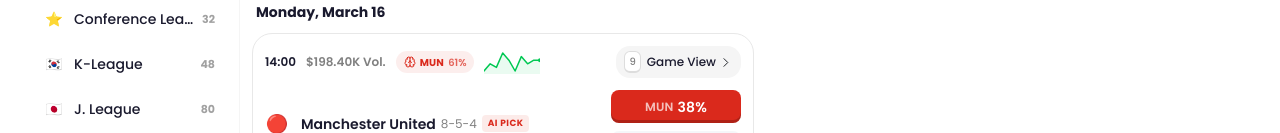
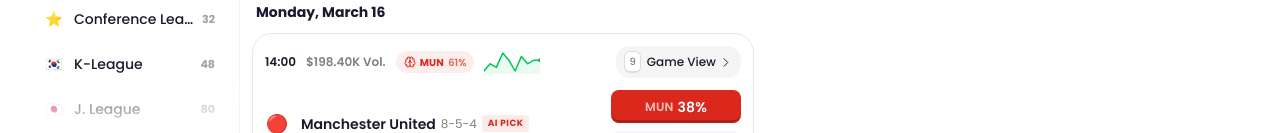
Before and after one commit to ajagatobby/polygee-web, a Next.js app: page / in a window 1280 px wide. Shown: the part 667-800 px from the top of the page. Built offline with nearby package versions, Linux system fonts and the light colour scheme.

Commit message:
style: add bottom fade mask to sidebar for smooth scroll cutoff

```diff
--- a/components/layout/sidebar.tsx
+++ b/components/layout/sidebar.tsx
@@ -19,7 +19,8 @@
   };
 
   return (
-    <aside className="hidden lg:flex w-[240px] shrink-0 flex-col py-8 px-3 overflow-y-auto scrollbar-thin sticky top-[60px] border-r border-neutral-100" style={{ height: "calc(100vh - 60px)" }}>
+    <div className="hidden lg:block relative w-[240px] shrink-0 sticky top-[60px] border-r border-neutral-100" style={{ height: "calc(100vh - 60px)" }}>
+    <aside className="flex flex-col py-8 px-3 overflow-y-auto scrollbar-thin h-full">
       {/* Section label */}
       <div className="flex items-center pl-3 pr-3 mb-3">
         <p className="text-[11px] uppercase text-neutral-400 font-medium tracking-wider whitespace-nowrap">
@@ -97,5 +98,8 @@
         </div>
       ))}
     </aside>
+    {/* Bottom fade mask */}
+    <div className="absolute bottom-0 left-0 right-0 h-16 pointer-events-none" style={{ background: "linear-gradient(to top, white 0%, transparent 100%)" }} />
+    </div>
   );
 }
```
